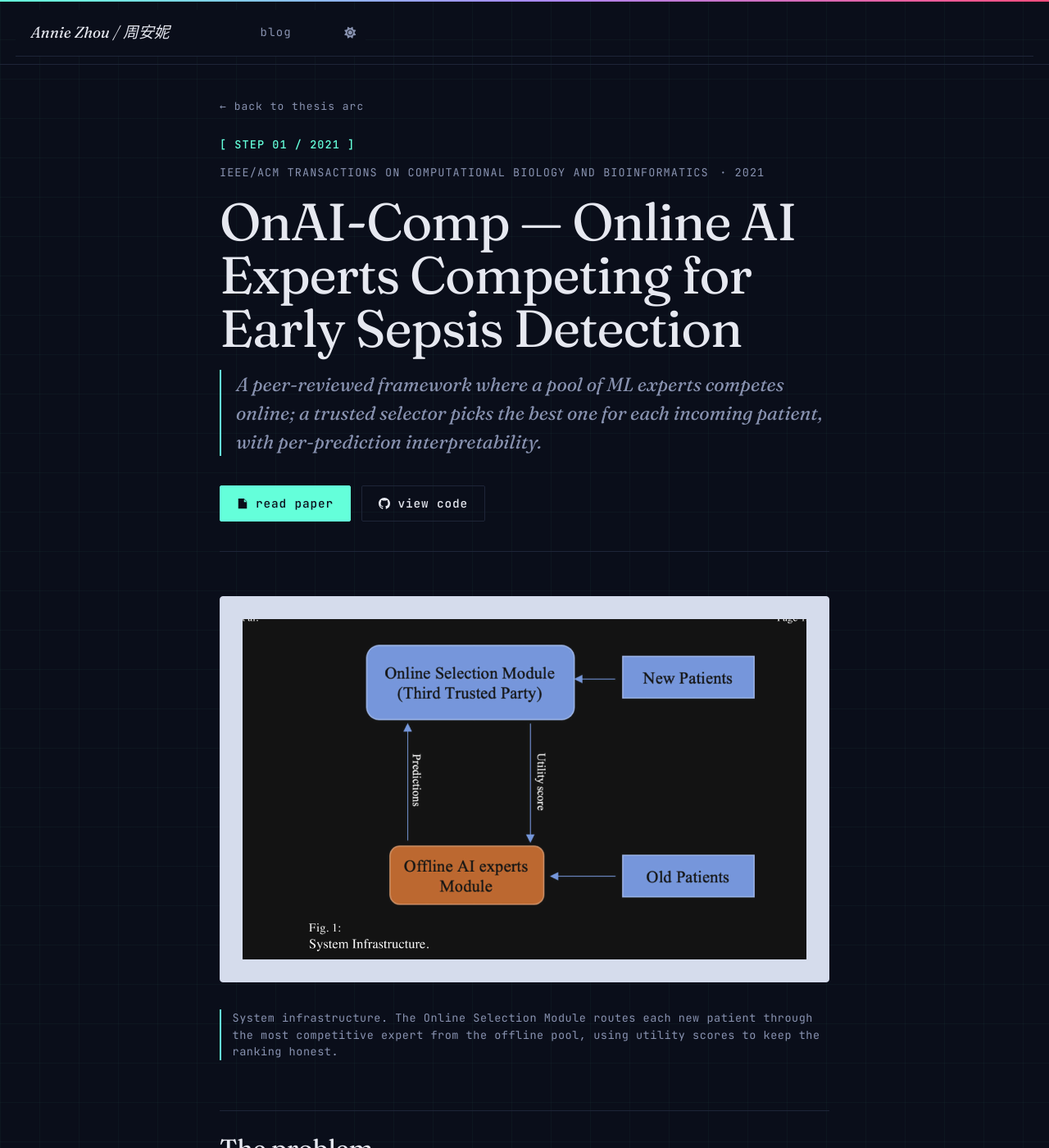
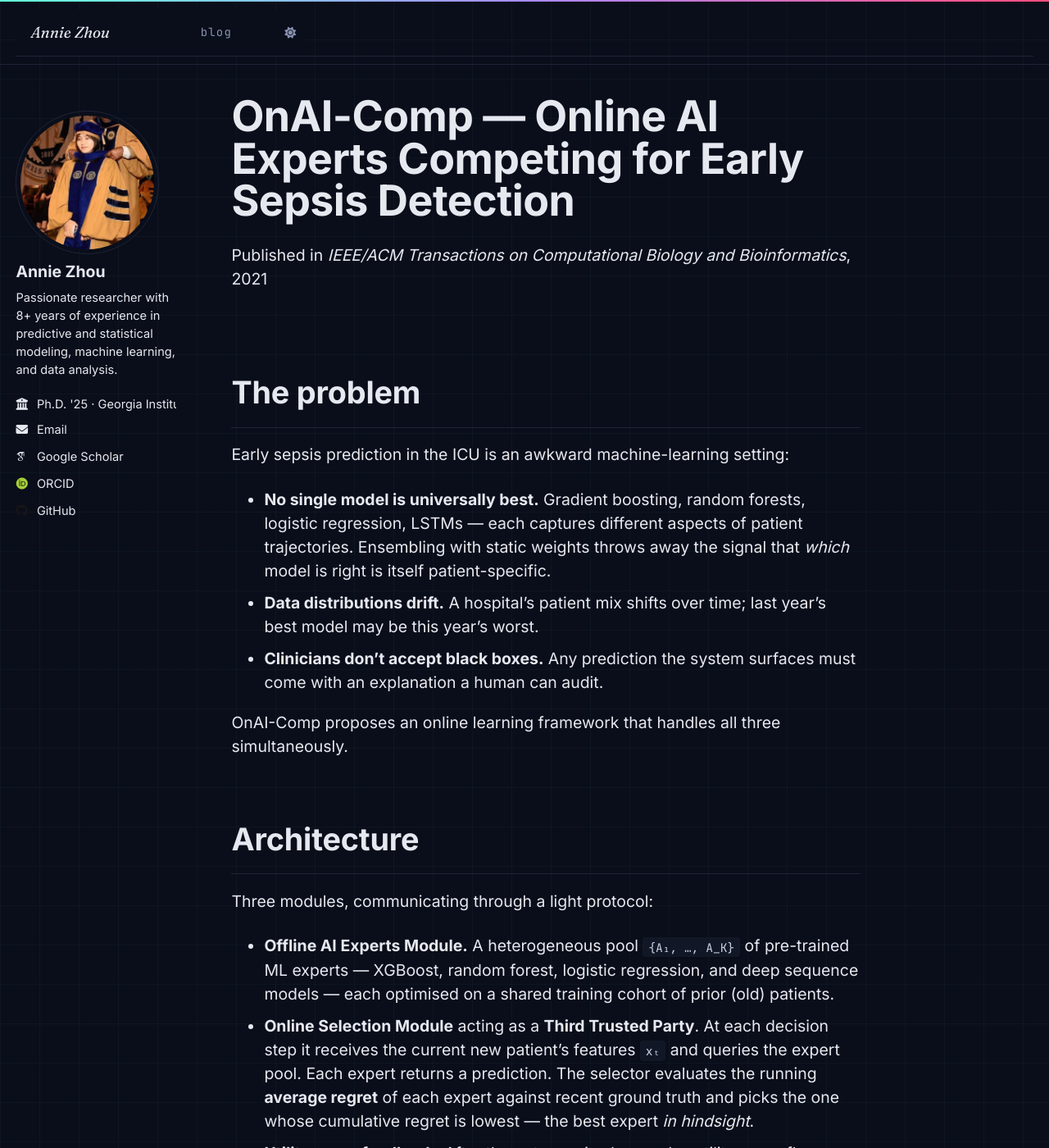
Before and after one commit to Annie983284450-1/Annie983284450-1.github.io, a Jekyll site: the page built from _portfolio/portfolio-onai-comp.md, in a window 1280 px wide and 1400 px high. Shown: the whole window at 82% size. Built offline with Jekyll 4.4.1, drawn with Linux system fonts in a browser that asks for light colours; some web fonts are replaced; some of the changed text lies outside the part shown.

Commit message:
Update avatar + simplify site title
- Swap hero portrait to images/anniezhou2.jpg (new headshot).
- Shorten site title from "Annie Zhou / 周安妮" to "Annie Zhou"
  — cleaner browser tabs and share previews.

Co-Authored-By: Claude Opus 4.7 (1M context) <noreply@anthropic.com>

```diff
--- a/_config.yml
+++ b/_config.yml
@@ -9,9 +9,9 @@
 # Basic Site Settings
 locale                   : "en-US"
 site_theme               : "default"
-title                    : "Annie Zhou / 周安妮"
+title                    : "Annie Zhou"
 title_separator          : "-"
-name                     : &name "Anni Zhou"
+name                     : &name "Annie Zhou"
 description              : &description "Passionate researcher with 8+ years of experience in predictive and statistical modeling, machine learning, and data analysis. Enthusiastic about advancing AI methodologies for real-world applications."
 url                      : https://Annie983284450-1.github.io # the base hostname & protocol for your site e.g. "https://[your GitHub username].github.io"
 baseurl                  : "" # the subpath of your site, e.g. "/blog"
@@ -23,7 +23,7 @@ repository               : "Annie983284450-1/Annie983284450-1.github.io"
 author:
   # Biographic information
   # original profile.png
-  avatar           : "anniezhou.jpg"
+  avatar           : "anniezhou2.jpg"
   name             : "Annie Zhou"
   pronouns         : # example: "she/her"
   bio              : "Passionate researcher with 8+ years of experience in predictive and statistical modeling, machine learning, and data analysis."
@@ -272,11 +272,10 @@ defaults:
       path: ""
       type: portfolio
     values:
-      layout: project
-      author_profile: false
-      body_class: home-page
-      share: false
-      comment: false
+      layout: single
+      author_profile: true
+      share: true
+      comment: true
   # _talks
   - scope:
       path: ""
```
Also changed, not shown: images/anniezhou2.jpg (added).
